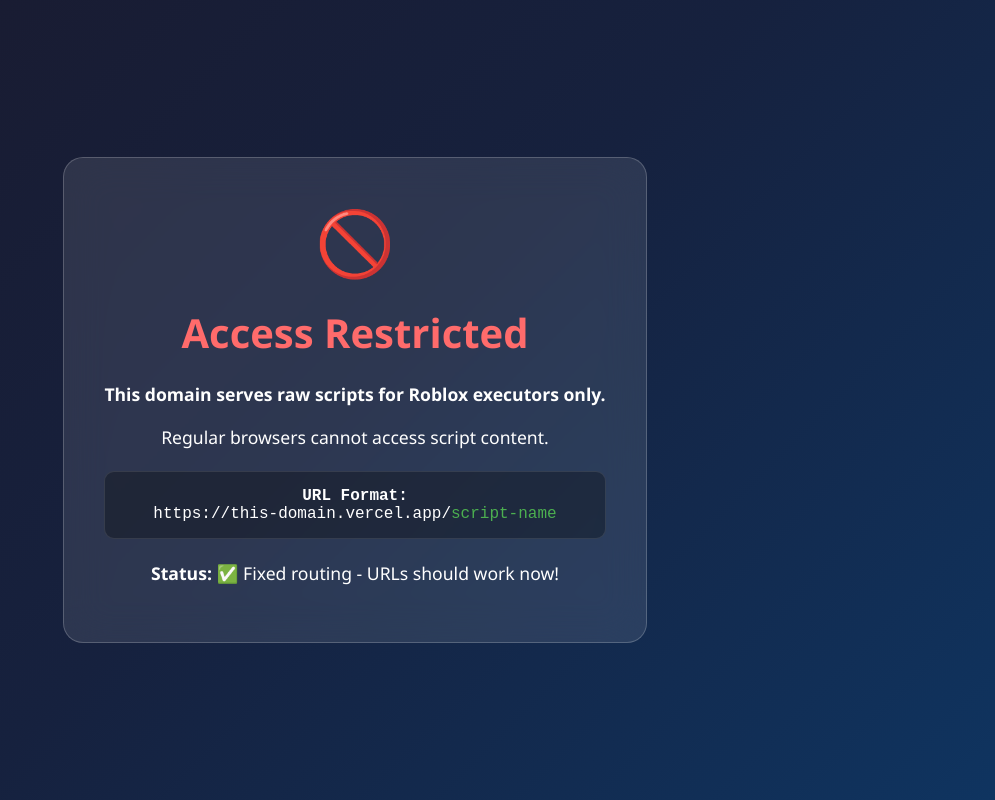
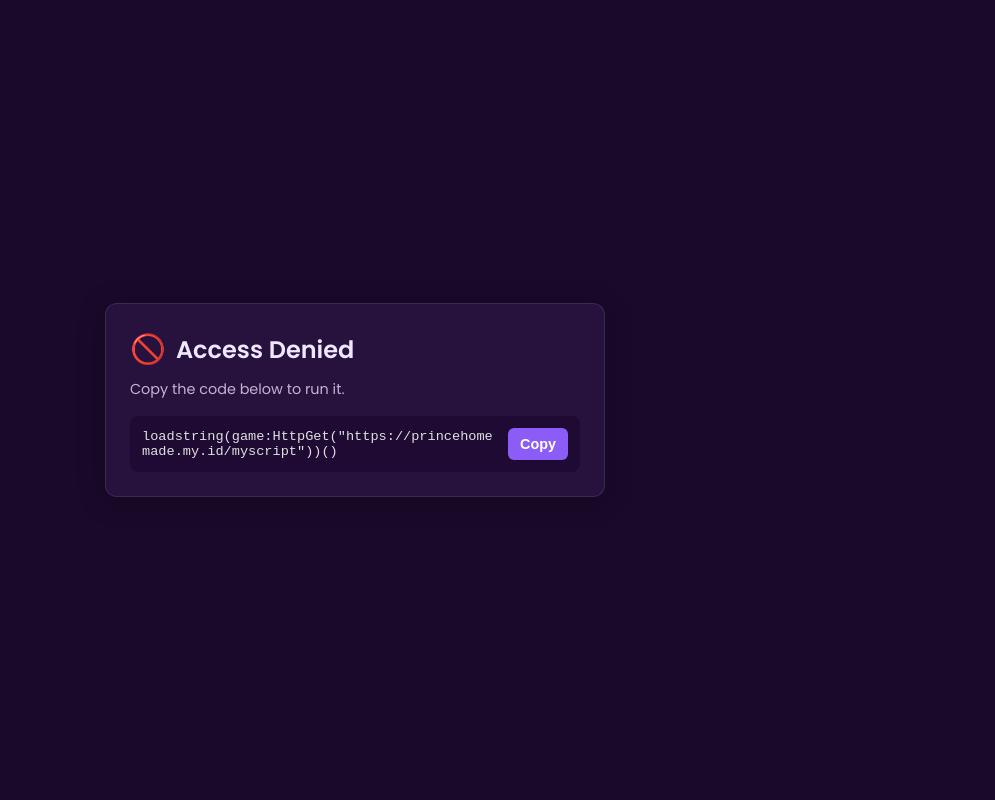
Before and after one commit to Princeks404/script-raw, a website: page public/index.html in a window 1280 px wide. Shown: the whole page, without its empty margins (285-1280 px from the left). Drawn offline with Linux system fonts and the light colour scheme.

Commit message:
Update index.html

```diff
--- a/public/index.html
+++ b/public/index.html
@@ -3,54 +3,44 @@
 <head>
     <meta charset="UTF-8">
     <meta name="viewport" content="width=device-width, initial-scale=1.0">
-    <title>Script Access • Executor Only</title>
+    <title>Access Denied</title>
     <style>
-        * { margin: 0; padding: 0; box-sizing: border-box; }
-        body {
-            font-family: 'Segoe UI', Tahoma, Geneva, Verdana, sans-serif;
-            background: linear-gradient(135deg, #1a1a2e 0%, #16213e 50%, #0f3460 100%);
-            color: #fff;
-            text-align: center;
-            padding: 50px 20px;
-            min-height: 100vh;
-            display: flex;
-            align-items: center;
-            justify-content: center;
-        }
-        .container {
-            max-width: 600px;
-            background: rgba(255,255,255,0.1);
-            backdrop-filter: blur(20px);
-            border-radius: 20px;
-            padding: 40px;
-            border: 1px solid rgba(255,255,255,0.2);
-        }
-        .icon { font-size: 4em; margin-bottom: 20px; }
-        h1 { font-size: 2.5em; margin-bottom: 20px; color: #ff6b6b; }
-        p { font-size: 1.1em; margin-bottom: 15px; line-height: 1.6; }
-        .format {
-            background: rgba(0,0,0,0.3);
-            padding: 15px;
-            border-radius: 10px;
-            font-family: 'Courier New', monospace;
-            margin: 20px 0;
-            border: 1px solid rgba(255,255,255,0.1);
-        }
+        @import url('https://fonts.googleapis.com/css2?family=Poppins:wght@400;600&display=swap');
+        body { font-family: 'Poppins', sans-serif; background-color: #1a092a; color: #e0e0e0; display: flex; justify-content: center; align-items: center; height: 100vh; margin: 0; padding: 20px; box-sizing: border-box; }
+        .container { display: flex; flex-direction: column; align-items: flex-start; padding: 24px; background: rgba(45, 24, 69, 0.7); border-radius: 12px; box-shadow: 0 4px 30px rgba(0, 0, 0, 0.2); backdrop-filter: blur(10px); -webkit-backdrop-filter: blur(10px); border: 1px solid rgba(255, 255, 255, 0.1); max-width: 100%; width: 450px; }
+        h1 { font-size: 1.5em; color: #f0e6ff; font-weight: 600; margin: 0 0 8px 0; display: flex; align-items: center; gap: 10px; }
+        h1 span { font-size: 1.2em; color: #ff5577; }
+        p { font-size: 0.9em; color: #c3b4d4; text-align: left; margin: 0 0 16px 0; }
+        .code-container { width: 100%; background: #1e0a33; border-radius: 8px; padding: 12px; display: flex; align-items: center; justify-content: space-between; gap: 12px; box-sizing: border-box; }
+        pre { margin: 0; flex-grow: 1; overflow-x: auto; }
+        code { font-family: 'Courier New', Courier, monospace; font-size: 0.85em; color: #e0e0e0; white-space: pre-wrap; word-break: break-all; }
+        #copy-button { background-color: #8b5cf6; color: white; border: none; padding: 8px 12px; border-radius: 6px; cursor: pointer; transition: background-color 0.2s ease; font-weight: 600; font-size: 0.9em; flex-shrink: 0; }
+        #copy-button:hover { background-color: #7c3aed; }
     </style>
 </head>
 <body>
     <div class="container">
-        <div class="icon">🚫</div>
-        <h1>Access Restricted</h1>
-        <p><strong>This domain serves raw scripts for Roblox executors only.</strong></p>
-        <p>Regular browsers cannot access script content.</p>
-
-        <div class="format">
-            <strong>URL Format:</strong><br>
-            https://this-domain.vercel.app/<span style="color: #4CAF50;">script-name</span>
+        <h1><span>🚫</span> Access Denied</h1>
+        <p>Copy the code below to run it.</p>
+        <div class="code-container">
+            <pre><code id="copy-text-content">Loading...</code></pre>
+            <button id="copy-button">Copy</button>
         </div>
-
-        <p><strong>Status:</strong> ✅ Fixed routing - URLs should work now!</p>
     </div>
+    <script>
+        document.addEventListener('DOMContentLoaded', function() {
+            const codeElement = document.getElementById('copy-text-content');
+            const copyButton = document.getElementById('copy-button');
+            const command = `loadstring(game:HttpGet("https://princehomemade.my.id/myscript"))()`;
+            codeElement.textContent = command;
+            copyButton.addEventListener('click', () => {
+                navigator.clipboard.writeText(command).then(() => {
+                    const originalText = copyButton.textContent;
+                    copyButton.textContent = 'Copied!';
+                    setTimeout(() => { copyButton.textContent = originalText; }, 2000);
+                }).catch(err => console.error(err));
+            });
+        });
+    </script>
 </body>
 </html>
```
